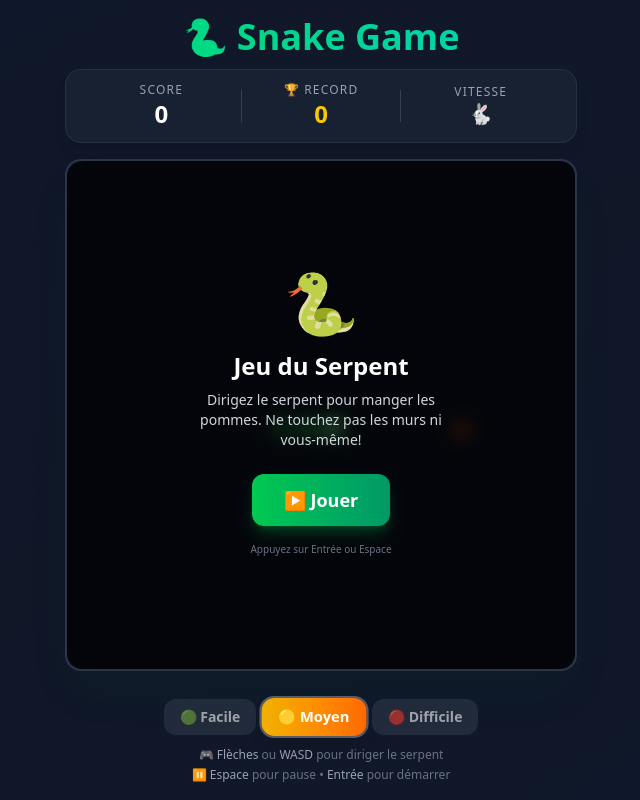
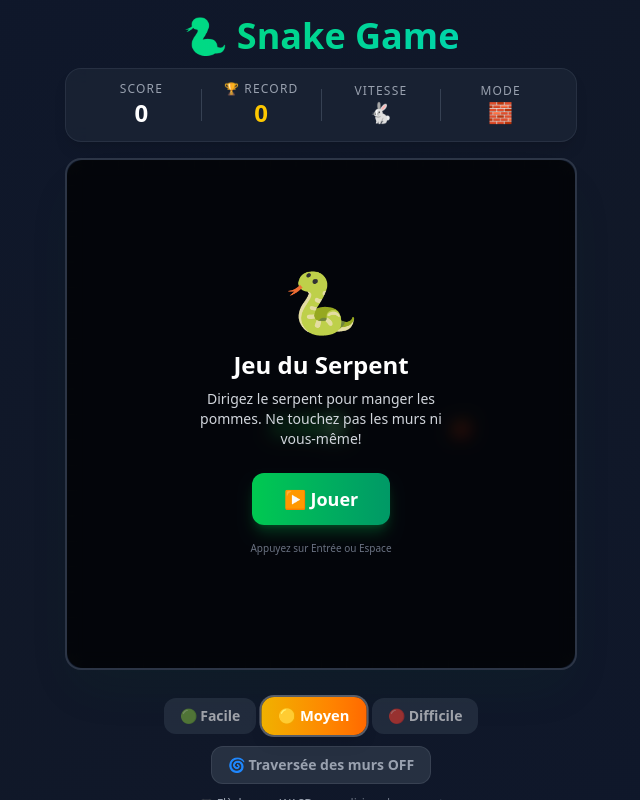
Before and after one commit to malek-95/snake-game, a React (Vite) app: page / in a window 1280 px wide. Shown: the whole page, without its empty margins (319-959 px from the left). Built offline with nearby package versions, Linux system fonts and the light colour scheme.

Commit message:
task snapshot f5fe4e17-ddb6-4a96-93b1-ae646d91d1e5

```diff
--- a/src/App.tsx
+++ b/src/App.tsx
@@ -9,11 +9,13 @@ function App() {
     score,
     highScore,
     difficulty,
+    wrapAround,
     gridSize,
     startGame,
     togglePause,
     changeDirection,
     changeDifficulty,
+    toggleWrapAround,
   } = useSnakeGame();
 
   const touchStartRef = useRef<{ x: number; y: number } | null>(null);
@@ -134,12 +136,23 @@ function App() {
               {difficulty === 'easy' ? '🐢' : difficulty === 'medium' ? '🐇' : '⚡'}
             </p>
           </div>
+          <div className="w-px h-8 bg-gray-700" />
+          <div className="text-center flex-1">
+            <p className="text-[10px] md:text-xs text-gray-400 uppercase tracking-widest font-medium">Mode</p>
+            <p className="text-lg md:text-xl font-bold">
+              {wrapAround ? <span className="text-purple-400">🌀</span> : <span className="text-gray-500">🧱</span>}
+            </p>
+          </div>
         </div>
       </div>
 
       {/* Game Board */}
       <div
-        className="relative w-full max-w-md md:max-w-lg aspect-square bg-gray-900/80 rounded-2xl border-2 border-gray-600/50 shadow-2xl shadow-green-900/10 overflow-hidden"
+        className={`relative w-full max-w-md md:max-w-lg aspect-square bg-gray-900/80 rounded-2xl border-2 overflow-hidden transition-all duration-300 ${
+          wrapAround
+            ? 'border-purple-500/60 shadow-2xl shadow-purple-900/30'
+            : 'border-gray-600/50 shadow-2xl shadow-green-900/10'
+        }`}
         onTouchStart={handleTouchStart}
         onTouchEnd={handleTouchEnd}
       >
@@ -150,6 +163,16 @@ function App() {
             backgroundSize: `calc(100% / ${gridSize}) calc(100% / ${gridSize})`,
           }} />
         </div>
+
+        {/* Wrap around portal indicators on edges */}
+        {wrapAround && gameState === 'playing' && (
+          <>
+            <div className="absolute top-0 left-0 right-0 h-1 bg-gradient-to-r from-transparent via-purple-400 to-transparent opacity-60 animate-pulse z-20" />
+            <div className="absolute bottom-0 left-0 right-0 h-1 bg-gradient-to-r from-transparent via-purple-400 to-transparent opacity-60 animate-pulse z-20" />
+            <div className="absolute top-0 bottom-0 left-0 w-1 bg-gradient-to-b from-transparent via-purple-400 to-transparent opacity-60 animate-pulse z-20" />
+            <div className="absolute top-0 bottom-0 right-0 w-1 bg-gradient-to-b from-transparent via-purple-400 to-transparent opacity-60 animate-pulse z-20" />
+          </>
+        )}
 
         {/* Snake body segments */}
         {snake.map((segment, index) => {
@@ -292,6 +315,21 @@ function App() {
           ))}
         </div>
 
+        {/* Wrap Around Mode Toggle */}
+        <div className="flex justify-center">
+          <button
+            onClick={toggleWrapAround}
+            disabled={gameState === 'playing' || gameState === 'paused'}
+            className={`px-4 py-2 text-xs md:text-sm font-bold rounded-xl transition-all duration-200 border ${
+              wrapAround
+                ? 'bg-gradient-to-r from-purple-600 to-violet-600 text-white border-purple-400/50 shadow-lg shadow-purple-500/20 ring-2 ring-purple-400/30'
+                : 'bg-gray-700/60 text-gray-400 border-gray-600/50 hover:bg-gray-600 hover:text-gray-300'
+            } ${(gameState === 'playing' || gameState === 'paused') ? 'opacity-40 cursor-not-allowed pointer-events-none' : ''}`}
+          >
+            🌀 Traversée des murs {wrapAround ? 'ON' : 'OFF'}
+          </button>
+        </div>
+
         {/* Mobile D-Pad Controls */}
         <div className="md:hidden mt-3">
           <div className="flex flex-col items-center gap-1.5">
--- a/src/hooks/useSnakeGame.ts
+++ b/src/hooks/useSnakeGame.ts
@@ -55,6 +55,7 @@ export function useSnakeGame() {
     }
   });
   const [difficulty, setDifficulty] = useState<Difficulty>('medium');
+  const [wrapAround, setWrapAround] = useState(false);
 
   const directionRef = useRef<Direction>('RIGHT');
   const gameLoopRef = useRef<number | null>(null);
@@ -62,12 +63,14 @@ export function useSnakeGame() {
   const foodRef = useRef<Position>({ x: 15, y: 10 });
   const scoreRef = useRef(0);
   const gameStateRef = useRef<GameState>('idle');
+  const wrapAroundRef = useRef(false);
 
   // Keep refs in sync
   useEffect(() => { snakeRef.current = snake; }, [snake]);
   useEffect(() => { foodRef.current = food; }, [food]);
   useEffect(() => { scoreRef.current = score; }, [score]);
   useEffect(() => { gameStateRef.current = gameState; }, [gameState]);
+  useEffect(() => { wrapAroundRef.current = wrapAround; }, [wrapAround]);
 
   const clearGameLoop = useCallback(() => {
     if (gameLoopRef.current !== null) {
@@ -100,10 +103,18 @@ export function useSnakeGame() {
         break;
     }
 
-    // Check wall collision
+    // Check wall collision or wrap around
     if (newHead.x < 0 || newHead.x >= GRID_SIZE || newHead.y < 0 || newHead.y >= GRID_SIZE) {
-      setGameState('gameover');
-      return;
+      if (wrapAroundRef.current) {
+        // Wrap around: teleport to the other side
+        newHead = {
+          x: (newHead.x + GRID_SIZE) % GRID_SIZE,
+          y: (newHead.y + GRID_SIZE) % GRID_SIZE,
+        };
+      } else {
+        setGameState('gameover');
+        return;
+      }
     }
 
     // Check self collision (exclude tail since it will move)
@@ -203,6 +214,10 @@ export function useSnakeGame() {
     setDifficulty(newDifficulty);
   }, []);
 
+  const toggleWrapAround = useCallback(() => {
+    setWrapAround(prev => !prev);
+  }, []);
+
   return {
     snake,
     food,
@@ -211,10 +226,12 @@ export function useSnakeGame() {
     score,
     highScore,
     difficulty,
+    wrapAround,
     gridSize: GRID_SIZE,
     startGame,
     togglePause,
     changeDirection,
     changeDifficulty,
+    toggleWrapAround,
   };
 }
```
